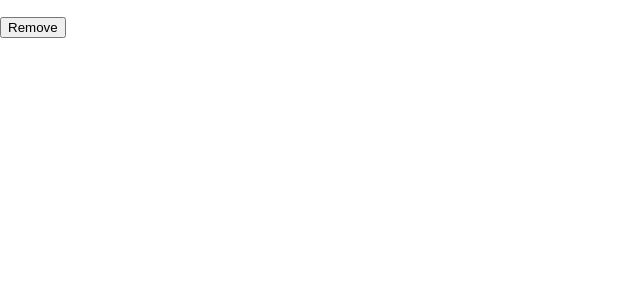
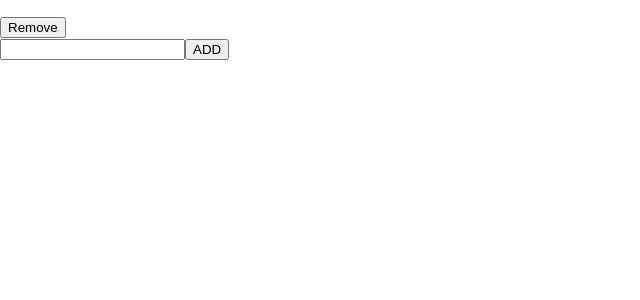
Before and after one commit to Amedzro-Elikplim/Bookstore, a React (Create React App) app: page / in a window 1280 px wide. Shown: the top 300 px of the page, without its empty margins (0-640 px from the left). Built offline with nearby package versions, Linux system fonts and the light colour scheme.

Commit message:
Import Form component

```diff
--- a/src/Components/Books.js
+++ b/src/Components/Books.js
@@ -1,9 +1,13 @@
 import React from 'react';
 import Book from './Book';
+import Form from './Form';
 
 function Books() {
   return (
-    <Book />
+    <div>
+      <Book />
+      <Form />
+    </div>
   );
 }
 
```
